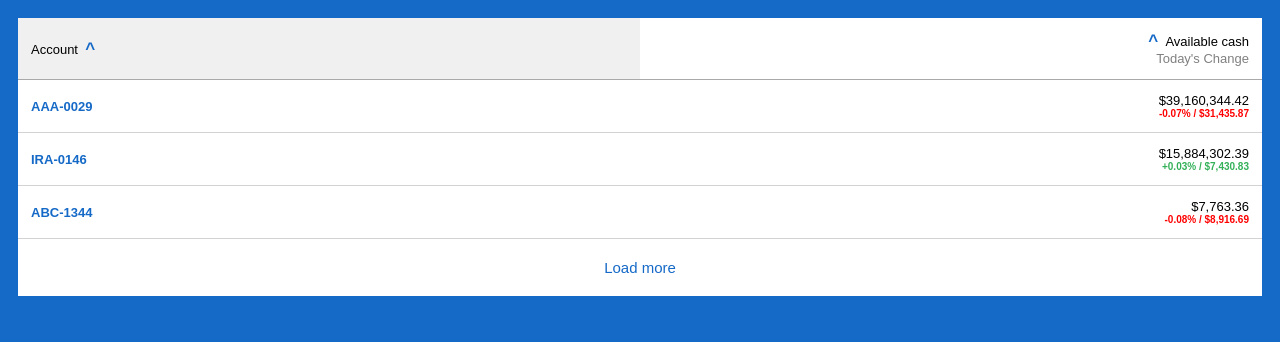
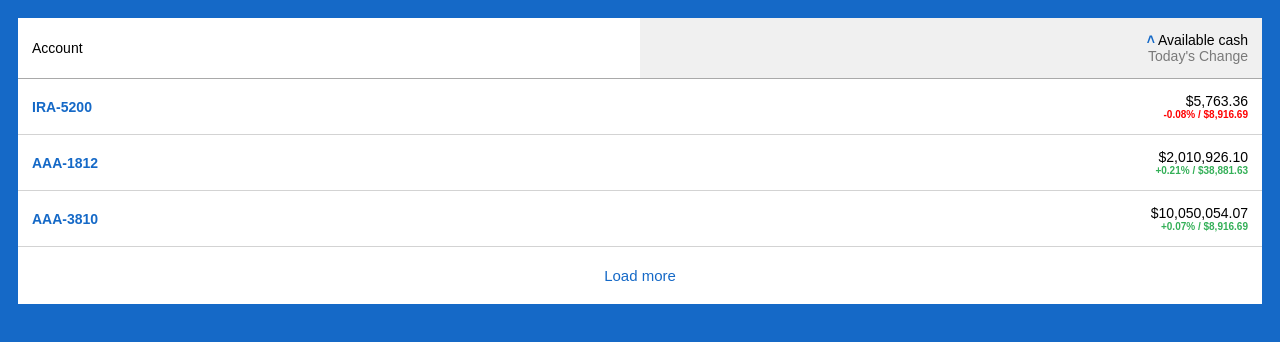
Before and after one commit to mandar-bhambure/myAccounts, an Angular app: page / in a window 1280 px wide. Shown: the top 342 px of the page. Built offline with nearby package versions, Linux system fonts and the light colour scheme.

Commit message:
code optimized

```diff
--- /dev/null
+++ b/src/app/accounts-list/accounts-list-header.ts
@@ -0,0 +1,11 @@
+export interface AccountHeader {
+    title: string;
+    smallTitle?: string;
+    sortDirection?: SortingDirection,
+
+}
+
+export enum SortingDirection {
+    ASC = 'ASC',
+    DESC = 'DESC'
+}
--- a/src/app/accounts-list/accounts-list.component.html
+++ b/src/app/accounts-list/accounts-list.component.html
@@ -1,21 +1,46 @@
-<div id="mainDiv" [ngClass]="{'container': true}">
-  <table>
+<div id="mainDiv" class="container">
+	<table class="account_table">
 		<thead>
-    <tr> <!-- [ngClass]="{'greyBg': true}" -->
-      <th [ngClass]="{'greyBg':isAccounNoColumn}">Account&nbsp;&nbsp;<div (click)="sortAccountsClick($event)" data-column-name="accountNo">^</div></th>
-      <th [ngClass]="{'greyBg':!isAccounNoColumn}"><div (click)="sortAccountsClick($event)" data-column-name="availableCash">^</div>&nbsp;&nbsp;Available cash<br><font style="color:grey;">Today's Change</font></th>
+			<tr>
+				<th class="account_header"
+					*ngFor="let header of headers"
+					[class.account_header_active]="activeHeader === header"
+					(click)="sortAccountsClick(header)">
+					<span class="sort_icon"
+						[class.sort_icon_desc]="activeHeader.sortDirection === SortingDirection.DESC"
+						*ngIf="activeHeader === header && activeHeader.title!='Account'"></span>
+
+						{{header.title}}
+
+					<span class="sort_icon"
+						[class.sort_icon_desc]="activeHeader.sortDirection === SortingDirection.DESC"
+						*ngIf="activeHeader === header && activeHeader.title=='Account'"></span>
+
+					<ng-container *ngIf="header.smallTitle">
+						<br>
+						<span class="small_header">{{header.smallTitle}}</span>
+					</ng-container>
+				</th>
 			</tr>
 		</thead>
 		<tbody>
 			<tr *ngFor="let account of accountsList|slice:0:displayLimit" [hidden]="(index+1)>3">
 				<td>{{account.accountNo}}</td>
-      <td>{{account.availableCash|currency:"USD":"symbol-narrow"}}<br><div [ngClass]="{'txtGreen': account.todaysChangePercent>0,'txtGrey': account.todaysChangePercent==0, 'txtRed': account.todaysChangePercent<0}">{{(account.todaysChangePercent) > 0 ? '+':''}}{{(account.todaysChangePercent/100)|percent:'1.2'}} / {{account.todaysChangeCurrency|currency:"USD":"symbol-narrow"}}</div></td>
+				<td>{{account.availableCash|currency:"USD":"symbol-narrow"}}<br>
+					<div
+						[ngClass]="{'txtGreen': account.todaysChangePercent>0,'txtGrey': account.todaysChangePercent==0, 'txtRed': account.todaysChangePercent<0}">
+						{{(account.todaysChangePercent) > 0 ? '+':''}}{{(account.todaysChangePercent/100)|percent:'1.2'}}
+						/ {{account.todaysChangeCurrency|currency:"USD":"symbol-narrow"}}</div>
+				</td>
 			</tr>
 		</tbody>
+		<ng-container *ngIf="displayLimit < accountsList.length">
 			<tfoot>
 				<tr>
-      <td colspan="2" [ngClass]="{'footerStyles': true}"><a href="#" (click)="loadMore($event);">Load more</a></td>
+					<td colspan="2" [ngClass]="{'footerStyles': true}"><a href="#" (click)="loadMore();">Load more</a>
+					</td>
 				</tr>
 			</tfoot>
+	</ng-container>
 	</table>
 </div>
--- a/src/app/accounts-list/accounts-list.component.scss
+++ b/src/app/accounts-list/accounts-list.component.scss
@@ -2,59 +2,75 @@
 
 @mixin bottom-border {
     text-align:left;
-    padding-left: 13px;
+    padding-left: 14px;
     width: 50%;
     font-weight:normal;
-    font-size: 13px;
-    padding:13px;
+    font-size: 14px;
+    padding:14px;
 }
-#mainDiv table{
-    flex-grow: 1;
-    background-color: white;
-    font-family: $font-family;
-    border-collapse: collapse;
+.container {
+	.account_header {
 
-
-    /* header Arrow style*/
-    th div{
-        display:inline;
-        cursor: pointer;
-        font-weight: bolder;
-        color: #1569C7;
-        font-size: 17px;
+		.small_header {
+			color: $color-grey;
 		}
 
-    thead th
-    {
+		&.account_header_active {
+			background: $color-header-bg-light-grey;
+        }
         @include bottom-border;
         border-bottom: $bottom-border-dark-grey;
 	}
 
-    /* 1st colmn left alignment */
-    tbody td
-    {
+	.account_table {
+
+		flex-grow: 1;
+		background-color: $color-white;
+		font-family: $font-family;
+        border-collapse: collapse;
+
+    	tbody td{
             @include bottom-border;
             border-bottom: $bottom-border-light-grey;
 		}
 
-    /*  2nd column right alignment */
         tbody td + td,
 		thead th + th
 		{
 			text-align:right;
-        padding-right: 13px;
+			padding-right: 14px;
 		}
 
 		/* 1st column Bold font*/
 		tbody td:first-child{
-        color:#1569C7;
+			color:$color-blue-bg;
 			font-weight: bold;
-        //font-family: $font-family;
-        font-size: 13px;
+			font-size: 14px;
+		}
+
+	}
+
+	.sort_icon {
+        display:inline;
+        cursor: pointer;
+        font-weight: bolder;
+        color: $color-blue-bg;
+
+		&::after {
+			content: '\02C4';
+		}
+
+		&.sort_icon_desc::after {
+			content: '\02C5';
 		}
     }
+    display:flex;
+    padding-top: 10px;
+    padding-left: 10px;
+    padding-right: 10px;
+    background-color:$color-blue-bg; //#1569C7; //#0F8EC7 or 1569C7
+}
 
-//table tfoot td
 .footerStyles{
   text-align:center;
   color:#1569C7;
@@ -64,16 +80,6 @@
         @extend .footerStyles;
         text-decoration: none;
     }
-}
-/*     Style for container div #mainDiv */
-.container{
-    display:flex;
-    padding-top: 10px;
-    padding-left: 10px;
-    padding-right: 10px;
-
-    background-color:#1569C7; //#0F8EC7 or 1569C7
-
 }
 
 /*  Style for positive/negative values in 2nd column    */
@@ -93,6 +99,3 @@
     @include fontSize;
     color:$color-red;
 }
-.greyBg{
-    background-color: #F0F0F0;
-}
--- a/src/app/accounts-list/accounts-list.component.ts
+++ b/src/app/accounts-list/accounts-list.component.ts
@@ -1,6 +1,8 @@
 import { Component, OnInit } from '@angular/core';
 import { AccountsDataService } from "../services/accounts-data.service";
 import { environment } from "../../environments/environment";
+import { Account } from '../Account';
+import { AccountHeader, SortingDirection } from './accounts-list-header';
 
 @Component({
 	selector: 'app-accounts-list',
@@ -8,41 +10,51 @@ import { environment } from "../../environments/environment";
 	styleUrls: ['./accounts-list.component.scss']
 })
 export class AccountsListComponent implements OnInit {
-  accountsList:[];
+	accountsList: Account[] = [];
 	isAscending = environment.defaultAccountsSortOrderAsc;
-  column = environment.defaultAccountsSortColumn;
-  order = this.isAscending?"asc":"desc";
 	displayLimit = environment.rowLimitLoadMore;
-  isAccounNoColumn : boolean;
 
-  constructor(private acctsDataService:AccountsDataService) {
+	public headers: AccountHeader[] = [
+		{
+			title: 'Account',
+		},
+		{
+			title: 'Available cash',
+			smallTitle: 'Today\'s Change',
+			sortDirection: SortingDirection.ASC
+		}
+	];
+
+	public activeHeader:AccountHeader = this.headers[1];
+	public SortingDirection = SortingDirection;
+
+
+	constructor(private acctsDataService: AccountsDataService) {
 	}
 
 	ngOnInit() {
 	}
-  ngAfterViewInit(){
-    this.acctsDataService.getAccounts().subscribe(accountData=>{
-      this.accountsList = this.acctsDataService.sortAccounts(accountData, this.column, this.order);
-      this.isAccounNoColumn = true;
+
+	ngAfterViewInit() {
+		this.acctsDataService.getAccounts().subscribe(accountData => {
+			this.accountsList = this.acctsDataService.sortAccounts(accountData, this.activeHeader);
 		});
 	}
 
-  sortAccountsClick(event){
-    this.isAscending = !this.isAscending;
-    this.order = this.isAscending?"asc":"desc";
-    this.column = event.target.dataset.columnName;
-    event.target.innerHTML = (this.order=="asc") ? "^":"v";
-    this.accountsList = this.acctsDataService.sortAccounts(this.accountsList,this.column,this.order);
+	private sortAccountsClick(header: AccountHeader): void {
 
-    //  Logic to set <th> background when a user clicks on sort.
-    this.column == 'accountNo' ? this.isAccounNoColumn = true : this.column == 'availableCash' ? this.isAccounNoColumn = false : "";
-
+		if( this.activeHeader === header ) {
+			header.sortDirection = header.sortDirection === SortingDirection.ASC ? SortingDirection.DESC : SortingDirection.ASC;
+		} else {
+			header.sortDirection = SortingDirection.ASC;
 		}
 
-  loadMore(event){
-    this.displayLimit += this.displayLimit;
+		this.activeHeader = header;
 
-    if(this.displayLimit>=this.accountsList.length)
-      event.target.parentElement.innerHTML="End";
+		this.accountsList = this.acctsDataService.sortAccounts(this.accountsList, this.activeHeader);
+	}
+
+	private loadMore(): void {
+		this.displayLimit+= this.accountsList.length-this.displayLimit;
 	}
 }
--- a/src/app/services/accounts-data.service.ts
+++ b/src/app/services/accounts-data.service.ts
@@ -1,6 +1,7 @@
 import { Injectable } from '@angular/core';
 import { HttpClient } from '@angular/common/http';
 import { environment } from "../../environments/environment";
+import { AccountHeader, SortingDirection } from '../accounts-list/accounts-list-header';
 
 @Injectable({
 	providedIn: 'root'
@@ -9,52 +10,51 @@ export class AccountsDataService {
 
 	private apiUrl = environment.apiUrlAccounts;
 
-  constructor(private http:HttpClient) { }
+	constructor(private http: HttpClient) { }
 
-  getAccounts(){
-
+	public getAccounts() {
 		return this.http.get(this.apiUrl);
 	}
 
-  sortAccounts(objAccounts,column="accountNo",order="asc"){
-    return objAccounts.sort((a,b)=>{
-      switch (column) {
-        case "accountNo":
-          switch (order) {
-            case "asc":
-              if(a[column].split("-")[1] > b[column].split("-")[1])
+	public sortAccounts(objAccounts, header: AccountHeader) {
+		return objAccounts.sort((a, b) => {
+			switch (header.title) {
+				case "Account":
+					switch (header.sortDirection) {
+						case SortingDirection.ASC:
+							if (a.accountNo.split("-")[1] > b.accountNo.split("-")[1])
 								return 1;
-              else if(a[column].split("-")[1] == b[column].split("-")[1])
+							else if (a.accountNo.split("-")[1] == b.accountNo.split("-")[1])
 								return 0;
-              else if(a[column].split("-")[1] < b[column].split("-")[1])
+							else if (a.accountNo.split("-")[1] < b.accountNo.split("-")[1])
 								return -1;
 							break;
-            case "desc":
-              if(a[column].split("-")[1] > b[column].split("-")[1])
+						case SortingDirection.DESC:
+							if (a.accountNo.split("-")[1] > b.accountNo.split("-")[1])
 								return -1;
-              else if(a[column].split("-")[1] == b[column].split("-")[1])
+							else if (a.accountNo.split("-")[1] == b.accountNo.split("-")[1])
 								return 0;
-              else if(a[column].split("-")[1] < b[column].split("-")[1])
+							else if (a.accountNo.split("-")[1] < b.accountNo.split("-")[1])
 								return 1;
 							break;
 					}
 					break;
-        case "availableCash":
-            switch (order) {
-              case "asc":
-                if(a.availableCash > b.availableCash)
+				case "Available cash":
+					switch (header.sortDirection) {
+						case SortingDirection.ASC:
+							if (a.availableCash > b.availableCash)
 								return 1;
-                  else if(a.availableCash == b.availableCash)
+							else if (a.availableCash == b.availableCash)
 								return 0;
-                  else if(a.availableCash < b.availableCash)
+							else if (a.availableCash < b.availableCash)
 								return -1;
 							break;
-              case "desc":
-                if(a.availableCash > b.availableCash)
+						case SortingDirection.DESC:
+							if (a.availableCash > b.availableCash)
 								return -1;
-                else if(a.availableCash == b.availableCash)
+							else if (a.availableCash == b.availableCash)
 								return 0;
-                else if(a.availableCash < b.availableCash)
+							else if (a.availableCash < b.availableCash)
 								return 1;
 							break;
 					}
--- a/src/assets/accounts.json
+++ b/src/assets/accounts.json
@@ -34,11 +34,5 @@
 		"availableCash":5763.36,
 		"todaysChangePercent":"-0.08",
 		"todaysChangeCurrency":8916.69
-	},
-	{
-		"accountNo":"ABC-1344",
-		"availableCash":7763.36,
-		"todaysChangePercent":"-0.08",
-		"todaysChangeCurrency":8916.69
 	}
 ]
--- a/src/styles.scss
+++ b/src/styles.scss
@@ -2,6 +2,8 @@ $color-green:#34B058;
 $color-grey: #797979;
 $color-red:red;
 $color-blue-bg:#1569C7; //#0F8EC7 //
+$color-white: #FFF;
+$color-header-bg-light-grey: #F0F0F0;
 $font-family : Arial, Helvetica, sans-serif;
 $bottom-border-light-grey: 1px solid lightgrey;
 $bottom-border-dark-grey: 1px solid darkgrey;
```
Also changed, not shown: src/app/Account.ts (+6 -6 lines), src/app/accounts-list/accounts-list.component-Bak.ts (deleted, +0 -56 lines). Lines whose indentation alone changed are shown as unchanged.
